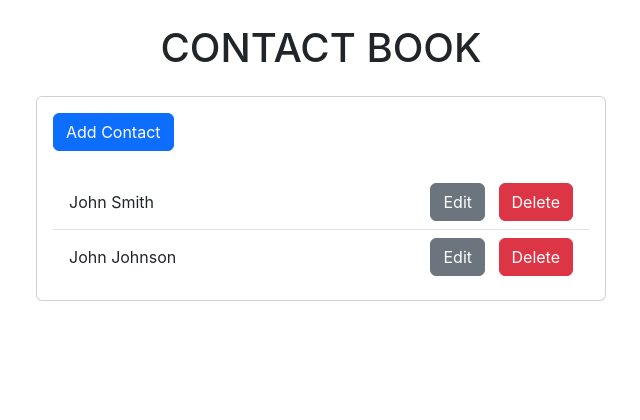
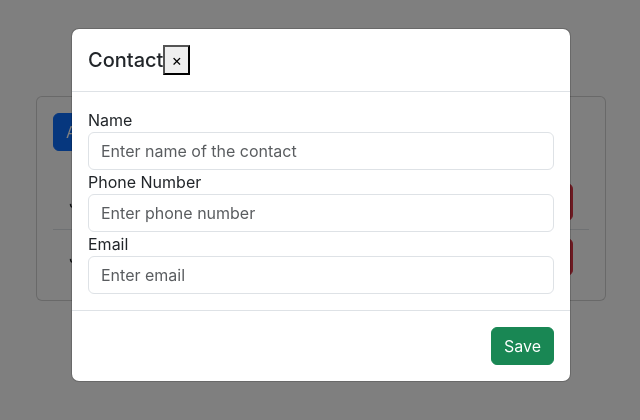
Before and after one commit to shoppiboi/contactbook, a React (Create React App) app in the folder frontend/: page / in a window 1280 px wide. Both pictures are taken after a click on the button "Add Contact". Shown: the top 420 px of the page, without its empty margins (319-959 px from the left). Built offline with nearby package versions, Linux system fonts and the light colour scheme.

Commit message:
feat: add Modal object for the creation and editing of contacts

```diff
--- a/frontend/src/App.js
+++ b/frontend/src/App.js
@@ -1,5 +1,6 @@
 import logo from './logo.svg';
 import './App.css';
+import Modal from './components/Modal';
 
 import React from 'react';
 
@@ -24,8 +25,30 @@ class App extends React.Component {
     super(props);
     this.state = {
       contacts: testContacts,
+      modal: false,
+      activeItem: {
+        name: "",
+        phone_number: "",
+        email: "",
+      },
     };
   }
+
+  toggle = () => {
+    this.setState({ modal: !this.state.modal});
+  };
+
+  handleSubmit = (item) => {
+    this.toggle();
+
+    alert('save' + JSON.stringify(item));
+  };
+
+  createItem = () => {
+    const item = { name: "", phone_number: "", email: ""};
+
+    this.setState({ activeItem: item, modal: !this.state.modal });
+  };
 
   renderContacts = () => {
 
@@ -40,6 +63,12 @@ class App extends React.Component {
           {contact.name}
         </span>
         <span>
+          <button
+            className='btn btn-info'>
+              View
+          </button>
+            &nbsp;
+            &nbsp;
           <button
             className='btn btn-secondary'>
               Edit
@@ -65,6 +94,7 @@ class App extends React.Component {
                 <div className='mb-4'>
                   <button
                     className='btn btn-primary'
+                    onClick={this.createItem}
                   >
                     Add Contact
                   </button>
@@ -75,6 +105,13 @@ class App extends React.Component {
               </div>
             </div>
           </div>
+          {this.state.modal ? (
+            <Modal
+              activeItem={this.state.activeItem}
+              toggle={this.toggle}
+              onSave={this.handleSubmit}
+            />
+          ) : null}
         </main>
       )
   }
--- /dev/null
+++ b/frontend/src/components/Modal.js
@@ -0,0 +1,84 @@
+import React, { Component } from 'react';
+import {
+    Button,
+    Modal,
+    ModalHeader,
+    ModalBody,
+    ModalFooter,
+    Form,
+    FormGroup,
+    Input,
+    Label
+}   from "reactstrap";
+
+export default class CustomModal extends Component {
+    constructor(props) {
+        super(props);
+        this.state = {
+            activeItem: this.props.activeItem,
+        };
+    }
+
+    handleChange = (e) => {
+        let { name, value } = e.target;
+
+        const activeItem = { ...this.state.activeItem, [name]: value };
+
+        this.setState({ activeItem });
+    };
+
+    render() {
+        const { toggle, onSave } = this.props
+
+        return (
+            <Modal isOpen={true} toggle={toggle}>
+                <ModalHeader toggle={toggle}>Contact</ModalHeader>
+                <ModalBody>
+                    <Form>
+                        <FormGroup>
+                            <Label for='contact-name'>Name</Label>
+                            <Input
+                                type='text'
+                                id='contact-name'
+                                name='name'
+                                value={this.state.activeItem.name}
+                                onChange={this.handleChange}
+                                placeholder='Enter name of the contact'
+                            />
+                        </FormGroup>
+                        <FormGroup>
+                            <Label for='contact-phone-number'>Phone Number</Label>
+                            <Input
+                                type='text'
+                                id='contact-phone-number'
+                                name='phone-number'
+                                value={this.state.activeItem.phone_number}
+                                onChange={this.handleChange}
+                                placeholder='Enter phone number'
+                            />
+                        </FormGroup>
+                        <FormGroup>
+                            <Label for='contact-email'>Email</Label>
+                            <Input
+                                type='text'
+                                id='contact-email'
+                                name='email'
+                                value={this.state.activeItem.phone_number}
+                                onChange={this.handleChange}
+                                placeholder='Enter email'
+                            />
+                        </FormGroup>
+                    </Form>
+                </ModalBody>
+                <ModalFooter>
+                    <Button
+                        color='success'
+                        onClick={() => onSave(this.state.activeItem)}
+                    >
+                        Save
+                    </Button>
+                </ModalFooter>
+            </Modal>
+        );
+    }
+}
```
